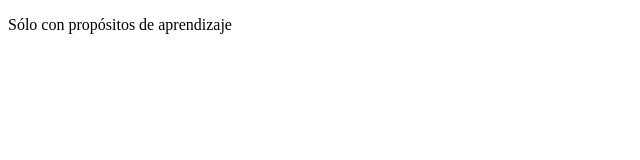
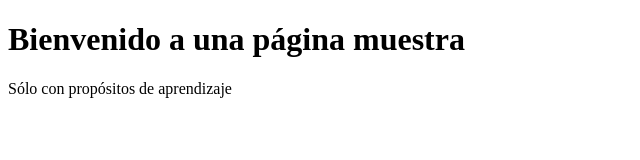
Before and after one commit to mx-data-rookie/numero-secreto, a plain HTML site: page dummy-file.html in a window 1280 px wide. Shown: the whole page, without its empty margins (0-640 px from the left). Drawn offline with Linux system fonts and the light colour scheme.

Commit message:
Edita el dummy file para entender como funcionan las branches

```diff
--- a/dummy-file.html
+++ b/dummy-file.html
@@ -6,6 +6,7 @@
     <title>Document</title>
 </head>
 <body>
+    <h1>Bienvenido a una página muestra</h1>
     <p>Sólo con propósitos de aprendizaje</p>
 </body>
 </html>
```
